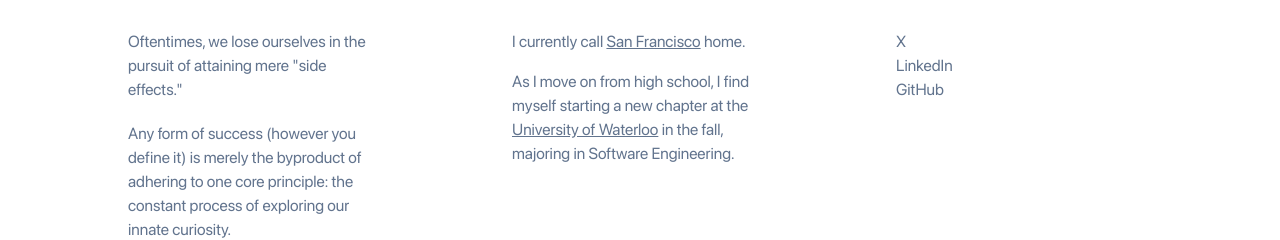
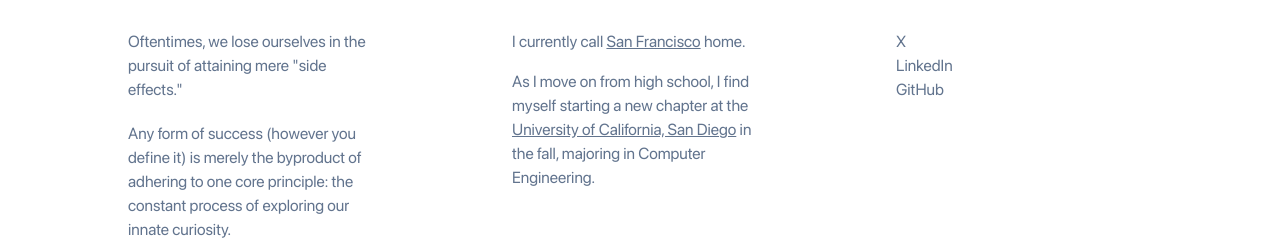
Before and after one commit to ShubhamPatilsd/website-v3, a Next.js app: page / in a window 1280 px wide. Shown: the part 493-733 px from the top of the page. Built offline with nearby package versions, Linux system fonts and the light colour scheme.

Commit message:
ucsddddd i love ucsddd

```diff
--- a/pages/index.tsx
+++ b/pages/index.tsx
@@ -177,16 +177,16 @@ export default function Home() {
                       onMouseEnter={(e) =>
                         handleMouseEnter(
                           e,
-                          "/waterloo.png",
-                          "University of Waterloo"
+                          "/ucsd.png",
+                          "University of California, San Diego"
                         )
                       }
                       onMouseLeave={() => setShowTooltip(false)}
                       onMouseMove={handleMouseMove}
                     >
-                      University of Waterloo
+                      University of California, San Diego
                     </span>{" "}
-                    in the fall, majoring in Software Engineering.
+                    in the fall, majoring in Computer Engineering.
                   </li>
                 </ul>
               </div>
```
Also changed, not shown: public/ucsd.png (added).
